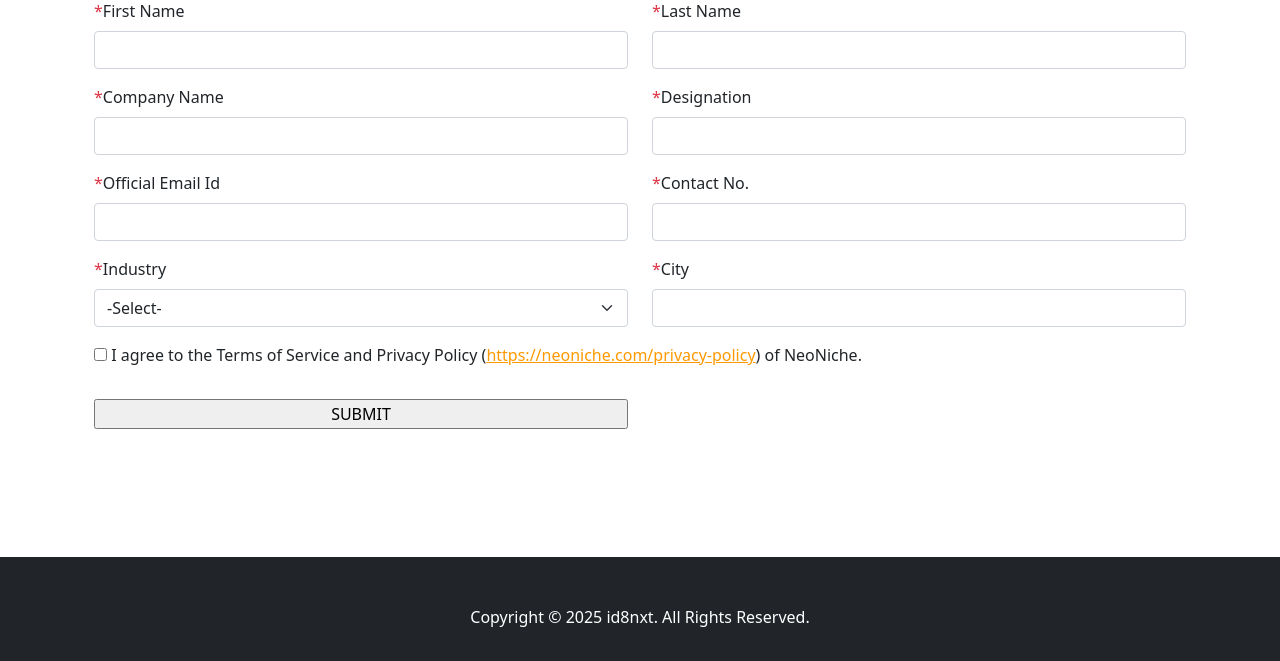
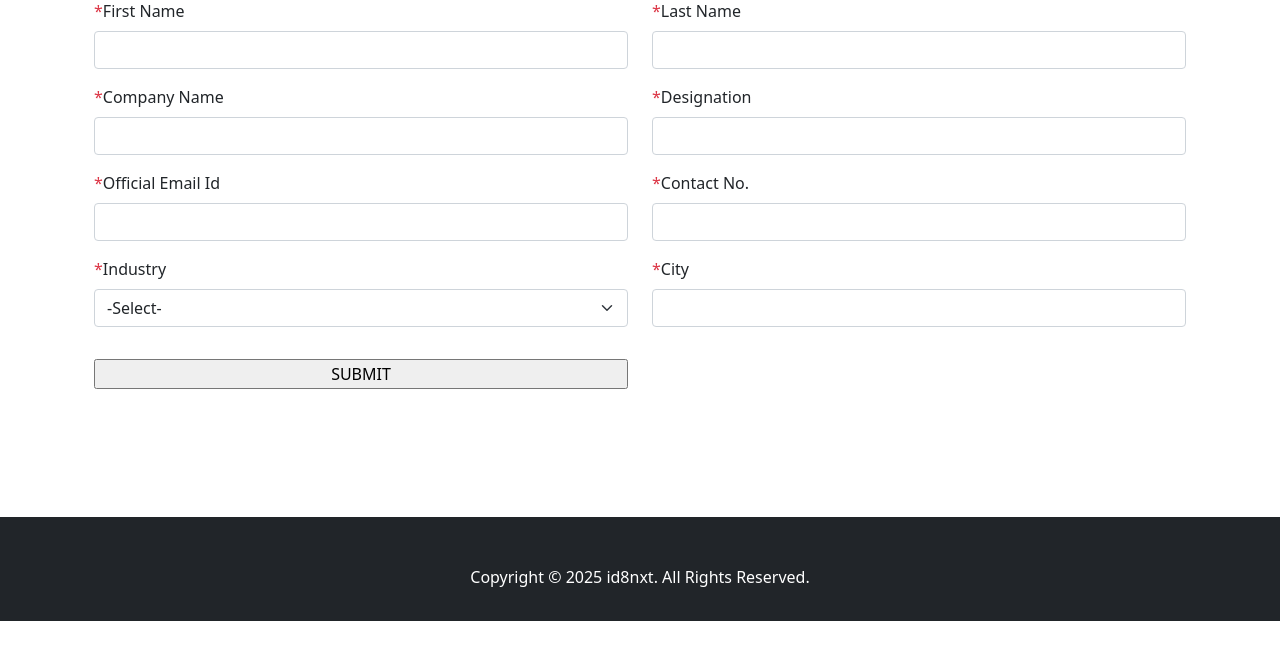
Before and after one commit to prakash-sawre/prakash-sawre, a PHP site: page / in a window 1280 px wide. Shown: the part 373-1034 px from the top of the page. After the commit the page ends 994 px from the top, so only its background shows below. Run offline with PHP 8.4, Linux system fonts and the light colour scheme.

Commit message:
Update index.php

```diff
--- a/index.php
+++ b/index.php
@@ -128,19 +128,14 @@ echo "Hello World";
 								<input type="text" class="form-control" id="city" name="city">
 							</div>
 						</div>
+						<!--
 						<div class="col mb-3 w-100">
 							<label class="error_div">
 								<input type="checkbox" name="tncs1" id="tncs1" value="Yes">
-								<span>  I agree to the Terms of Service and Privacy Policy (<a href="https://neoniche.com/privacy-policy/" target="_blank" style="color: #ff9900; position: relative; z-index: 9;">https://neoniche.com/privacy-policy</a>) of NeoNiche.</span>
+								<span>  I agree to the Terms of Service and Privacy Policy (<a href="https://id8nxt.com/privacy-policy/" target="_blank" style="color: #ff9900; position: relative; z-index: 9;">https://neoniche.com/privacy-policy</a>) of NeoNiche.</span>
 							</label>
 						</div>
-						<!--<div class="col mb-3 w-100">
-							<label class="error_div">
-								<input type="checkbox" name="tncs2" id="tncs2" value="Yes">
-								<span>  Yes, I'd like NeoNiche Integrated Solutions Pvt. Ltd. to provide my contact information to <a href="https://aws.amazon.com/legal/marketingentities/" style="color: #ff9900; position: relative; z-index: 9;" target="_blank">Amazon Web Services (AWS)</a> so AWS can share the latest AWS news and offers with me by email, post or telephone. You may unsubscribe from receiving news and offers from AWS at any time by following the instructions in the communications received. AWS handles your information as described in the <a href="https://aws.amazon.com/privacy/" target="_blank" style="color: #ff9900; position: relative; z-index: 9;">AWS Privacy Notice</a></span>
-								<div class="error text-danger" id="span_tncs2"></div>
-							</label>
-						</div>-->
+						-->
 						<div class="col mt-3">
 							<div class="mb-3">
 								<input type="submit" name="submit" class="btn-default w-100 text-uppercase" value="Submit">
```
